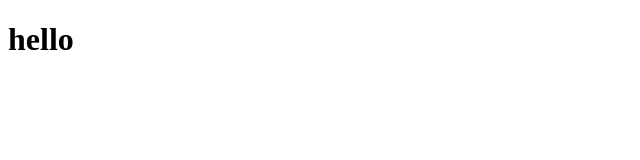
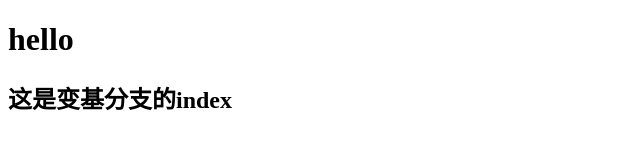
Before and after one commit to mzsmkb/mygit-demo, a plain HTML site: page index.html in a window 1280 px wide. Shown: the whole page, without its empty margins (0-640 px from the left). Drawn offline with Linux system fonts and the light colour scheme.

Commit message:
变基分支的html

```diff
--- a/index.html
+++ b/index.html
@@ -7,5 +7,6 @@
 </head>
 <body>
     <h1>hello</h1>
+    <h2>这是变基分支的index</h2>
 </body>
 </html>
```
